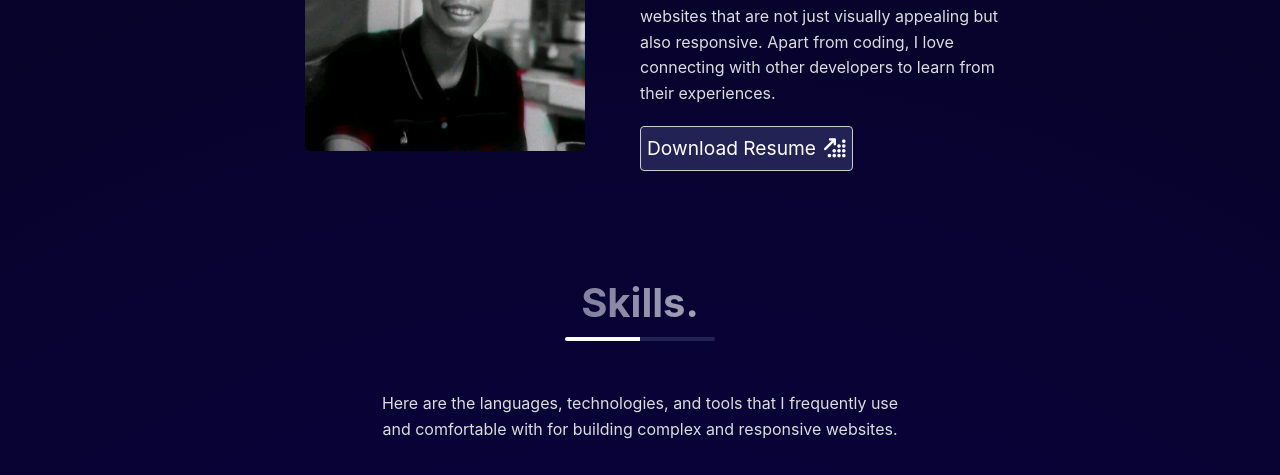
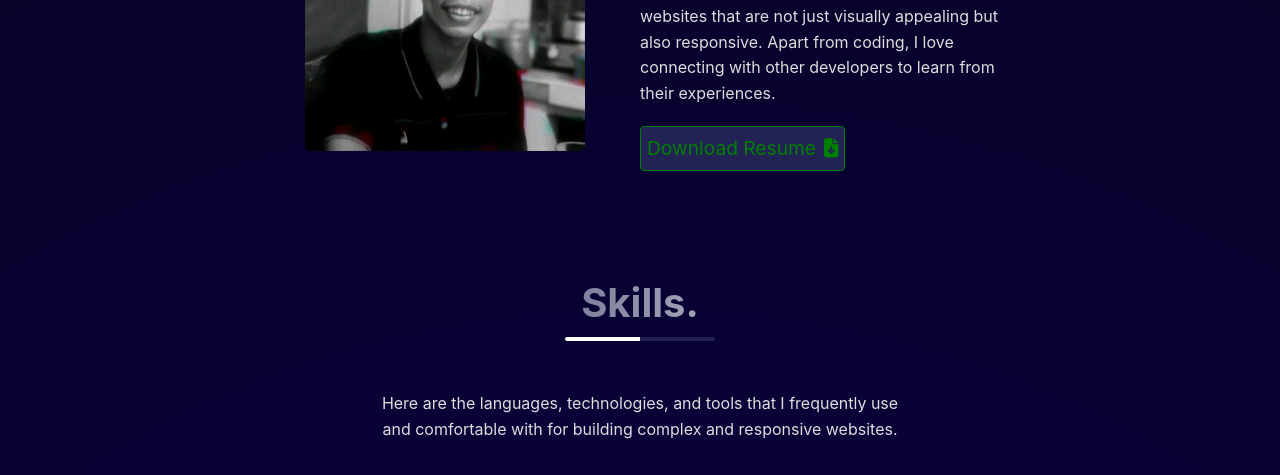
Before and after one commit to jomarberdejo/jomar-berdejo, a website built with webpack: page public/index.html in a window 1280 px wide. Shown: the part 1140-1615 px from the top of the page. Built offline with nearby package versions, Linux system fonts and the light colour scheme; files whose address does not match are found by name.

Commit message:
changed anchor icon

```diff
--- a/public/css/styles.css
+++ b/public/css/styles.css
@@ -187,9 +187,9 @@ aside p span {
 aside a {
   cursor: pointer;
   background: var(--color-primary);
-  border: 1px solid var(--color-border);
+  border: 1px solid green;
   text-decoration: none;
-  color: var(--color-text);
+  color: green;
   display: flex;
   justify-content: center;
   align-items: center;
--- a/public/index.html
+++ b/public/index.html
@@ -109,7 +109,7 @@
 
 
         </p>
-        <a href="images/Jomar_Berdejo_Resume.pdf" download>Download Resume <i class="fa-solid fa-arrow-up-right-dots"></i></a>
+        <a href="images/Jomar_Berdejo_Resume.pdf" download>Download Resume <i class="fa-solid fa-file-arrow-down"></i></a>
       </aside>
     </div>
 
```
